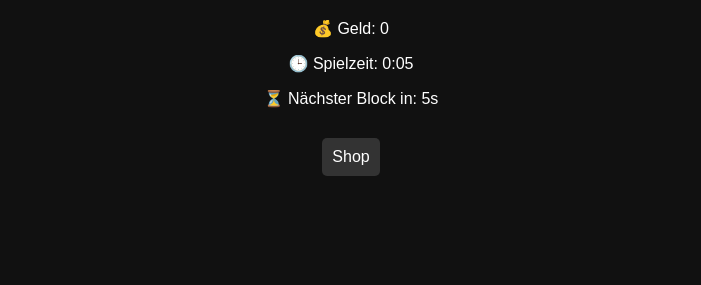
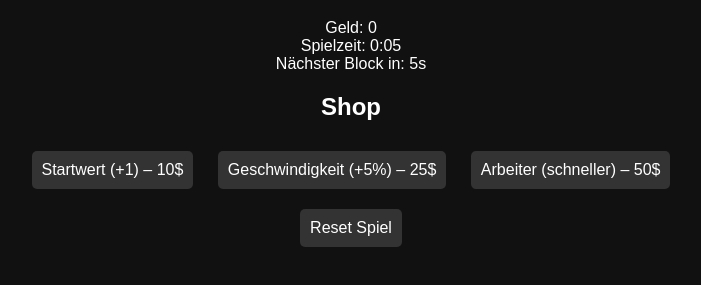
Before and after one commit to Prinzvonbinz/Number-Merge, a plain HTML site: page index.html in a window 1280 px wide. Shown: the part 89-374 px from the top of the page, without its empty margins (289-990 px from the left). Drawn offline with Linux system fonts and the light colour scheme.

Commit message:
Update index.html

```diff
--- a/index.html
+++ b/index.html
@@ -7,25 +7,23 @@
   <link rel="stylesheet" href="style.css" />
 </head>
 <body>
-  <div class="header">
-    <h1>Number Merge</h1>
-    <p>💰 Geld: <span id="money">0</span></p>
-    <p>🕒 Spielzeit: <span id="gameTime">0:00</span></p>
-    <p>⏳ Nächster Block in: <span id="spawnTimer">0</span>s</p>
+  <h1>Number Merge</h1>
+  <div id="stats">
+    <div>Geld: <span id="money">0</span></div>
+    <div>Spielzeit: <span id="gameTime">0s</span></div>
+    <div>Nächster Block in: <span id="spawnTimer">30</span>s</div>
   </div>
 
-  <div id="blocks"></div>
+  <div id="blockContainer"></div>
 
-  <button id="shopButton">Shop</button>
+  <div id="shop">
+    <h2>Shop</h2>
+    <button onclick="buyUpgrade('startValue')">Startwert (+1) – <span id="price_startValue">10</span>$</button>
+    <button onclick="buyUpgrade('spawnSpeed')">Geschwindigkeit (+5%) – <span id="price_spawnSpeed">25</span>$</button>
+    <button onclick="buyUpgrade('worker')">Arbeiter (schneller) – <span id="price_worker">50</span>$</button>
+  </div>
 
-  <div id="shop" class="hidden">
-    <h2>Shop</h2>
-    <button class="shop-btn" id="upgradeStartValue">Startwert erhöhen (Kosten: <span id="costStartValue">10</span>)</button>
-    <button class="shop-btn" id="upgradeSpeed">Spawn-Geschwindigkeit erhöhen (Kosten: <span id="costSpeed">20</span>)</button>
-    <button class="shop-btn" id="upgradeWorker">Arbeiter verbessern (Kosten: <span id="costWorker">50</span>)</button>
-    <button class="shop-btn" onclick="closeShop()">Zurück</button>
-    <button class="shop-btn danger" onclick="resetGame()">Spiel zurücksetzen</button>
-  </div>
+  <button id="resetBtn" onclick="resetGame()">Reset Spiel</button>
 
   <script src="main.js"></script>
 </body>
```
